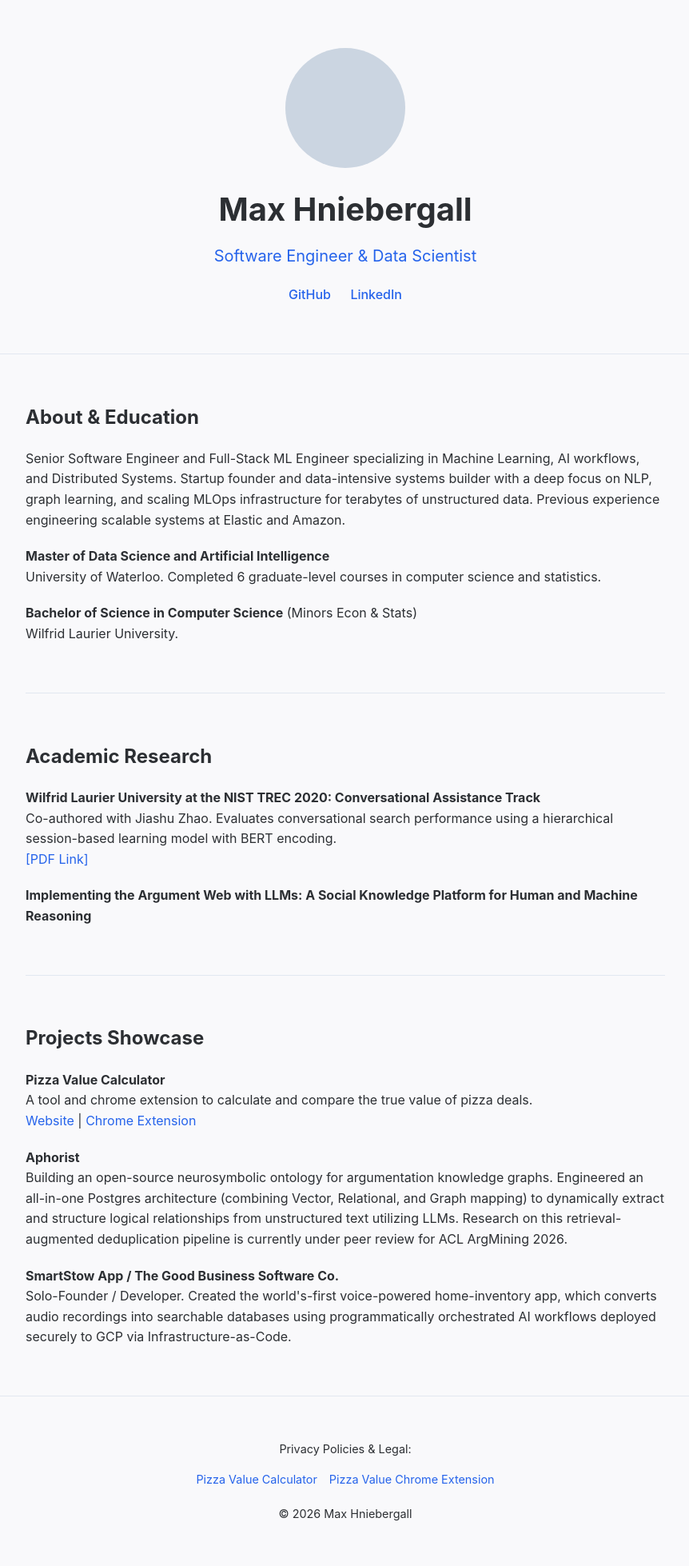
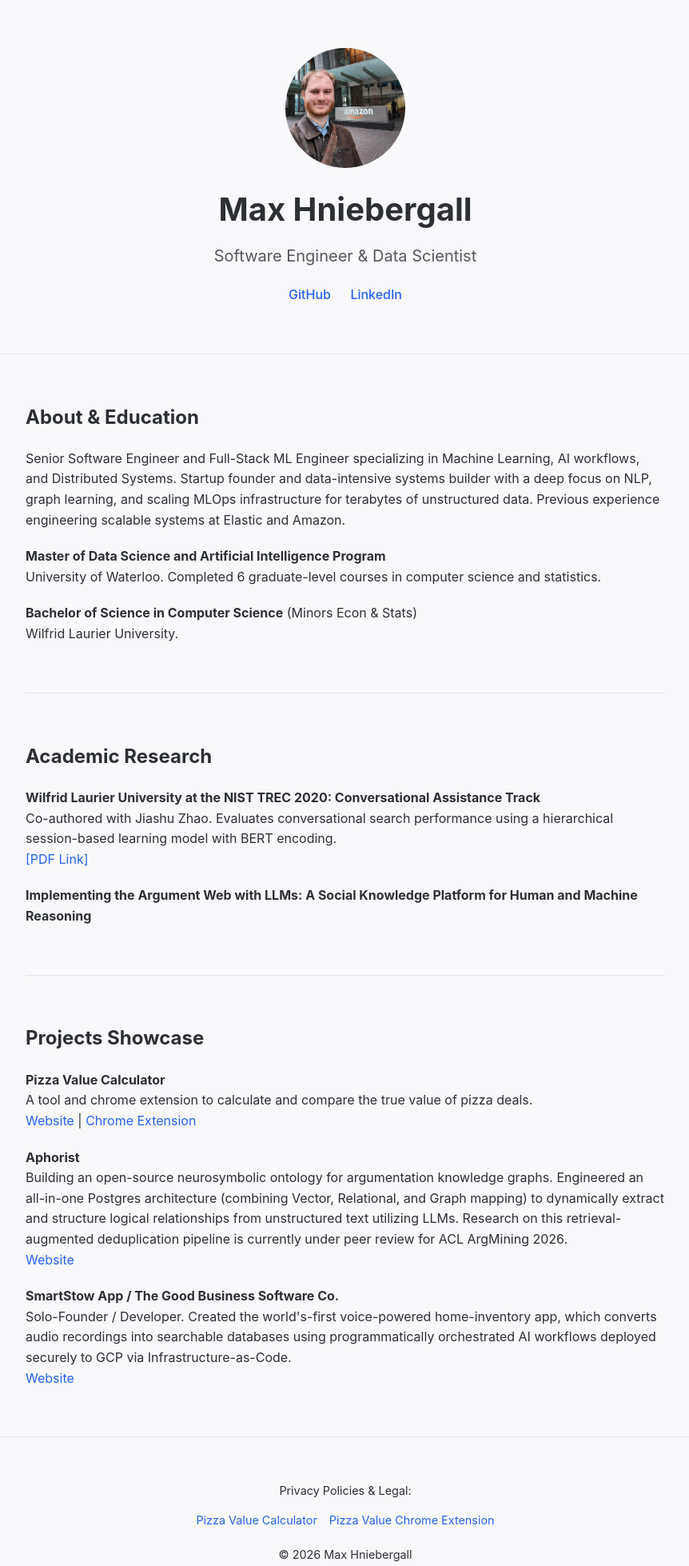
Before and after one commit to maxhniebergall/hnieb.com, a plain HTML site: page index.html in a window 1280 px wide. Shown: the whole page at 80% size, without its empty margins (208-1070 px from the left). Drawn offline with Linux system fonts and the light colour scheme.

Commit message:
improve styling

```diff
--- a/index.html
+++ b/index.html
@@ -1,16 +1,19 @@
 <!DOCTYPE html>
 <html lang="en">
+
 <head>
     <meta charset="UTF-8">
     <meta name="viewport" content="width=device-width, initial-scale=1.0">
-    <title>Max Hniebergall - Software Engineer & Data Scientist</title>
-    <meta name="description" content="Personal website of Max Hniebergall, Software Engineer & Data Scientist.">
+    <title>Max Hniebergall - Senior Software Engineer & AI/ML Researcher</title>
+    <meta name="description"
+        content="Personal website of Max Hniebergall,  Senior Software Engineer & AI/ML Researcher.">
     <link rel="stylesheet" href="styles.css">
 </head>
+
 <body>
     <header class="hero">
         <div class="container">
-            <div class="headshot-placeholder" title="Headshot Placeholder"></div>
+            <img src="headshot.jpeg" alt="Max Hniebergall Headshot" class="headshot">
             <h1>Max Hniebergall</h1>
             <h2>Software Engineer & Data Scientist</h2>
             <div class="social-links">
@@ -24,11 +27,14 @@
         <section id="about">
             <h2>About & Education</h2>
             <p style="margin-bottom: 20px;">
-                Senior Software Engineer and Full-Stack ML Engineer specializing in Machine Learning, AI workflows, and Distributed Systems. Startup founder and data-intensive systems builder with a deep focus on NLP, graph learning, and scaling MLOps infrastructure for terabytes of unstructured data. Previous experience engineering scalable systems at Elastic and Amazon.
+                Senior Software Engineer and Full-Stack ML Engineer specializing in Machine Learning, AI workflows, and
+                Distributed Systems. Startup founder and data-intensive systems builder with a deep focus on NLP, graph
+                learning, and scaling MLOps infrastructure for terabytes of unstructured data. Previous experience
+                engineering scalable systems at Elastic and Amazon.
             </p>
             <ul class="education-list">
                 <li>
-                    <strong>Master of Data Science and Artificial Intelligence</strong><br>
+                    <strong>Master of Data Science and Artificial Intelligence Program</strong><br>
                     University of Waterloo. Completed 6 graduate-level courses in computer science and statistics.
                 </li>
                 <li>
@@ -42,12 +48,15 @@
             <h2>Academic Research</h2>
             <ul class="research-list">
                 <li>
-                    <strong>Wilfrid Laurier University at the NIST TREC 2020: Conversational Assistance Track</strong><br>
-                    Co-authored with Jiashu Zhao. Evaluates conversational search performance using a hierarchical session-based learning model with BERT encoding.
+                    <strong>Wilfrid Laurier University at the NIST TREC 2020: Conversational Assistance
+                        Track</strong><br>
+                    Co-authored with Jiashu Zhao. Evaluates conversational search performance using a hierarchical
+                    session-based learning model with BERT encoding.
                     <br><a href="https://trec.nist.gov/pubs/trec29/papers/WLU.C.pdf" target="_blank">[PDF Link]</a>
                 </li>
                 <li>
-                    <strong>Implementing the Argument Web with LLMs: A Social Knowledge Platform for Human and Machine Reasoning</strong>
+                    <strong>Implementing the Argument Web with LLMs: A Social Knowledge Platform for Human and Machine
+                        Reasoning</strong>
                 </li>
             </ul>
         </section>
@@ -62,11 +71,19 @@
                 </li>
                 <li>
                     <strong>Aphorist</strong><br>
-                    Building an open-source neurosymbolic ontology for argumentation knowledge graphs. Engineered an all-in-one Postgres architecture (combining Vector, Relational, and Graph mapping) to dynamically extract and structure logical relationships from unstructured text utilizing LLMs. Research on this retrieval-augmented deduplication pipeline is currently under peer review for ACL ArgMining 2026.
+                    Building an open-source neurosymbolic ontology for argumentation knowledge graphs. Engineered an
+                    all-in-one Postgres architecture (combining Vector, Relational, and Graph mapping) to dynamically
+                    extract and structure logical relationships from unstructured text utilizing LLMs. Research on this
+                    retrieval-augmented deduplication pipeline is currently under peer review for ACL ArgMining
+                    2026.<br>
+                    <a href="https://aphori.st" target="_blank">Website</a>
                 </li>
                 <li>
                     <strong>SmartStow App / The Good Business Software Co.</strong><br>
-                    Solo-Founder / Developer. Created the world's-first voice-powered home-inventory app, which converts audio recordings into searchable databases using programmatically orchestrated AI workflows deployed securely to GCP via Infrastructure-as-Code.
+                    Solo-Founder / Developer. Created the world's-first voice-powered home-inventory app, which converts
+                    audio recordings into searchable databases using programmatically orchestrated AI workflows deployed
+                    securely to GCP via Infrastructure-as-Code.<br>
+                    <a href="https://smartstowapp.com" target="_blank">Website</a>
                 </li>
             </ul>
         </section>
@@ -83,4 +100,5 @@
         </div>
     </footer>
 </body>
+
 </html>
--- a/styles.css
+++ b/styles.css
@@ -37,12 +37,14 @@ body {
     border-bottom: 1px solid var(--border-color);
 }
 
-.headshot-placeholder {
+.headshot {
     width: 150px;
     height: 150px;
     border-radius: 50%;
+    object-fit: cover;
     background-color: var(--headshot-bg);
     margin: 0 auto 20px;
+    display: block;
 }
 
 .hero h1 {
@@ -54,7 +56,8 @@ body {
     font-size: 1.25rem;
     font-weight: 400;
     margin: 0 0 20px 0;
-    color: var(--accent-color);
+    color: var(--text-color);
+    opacity: 0.8;
 }
 
 .social-links a {
```
